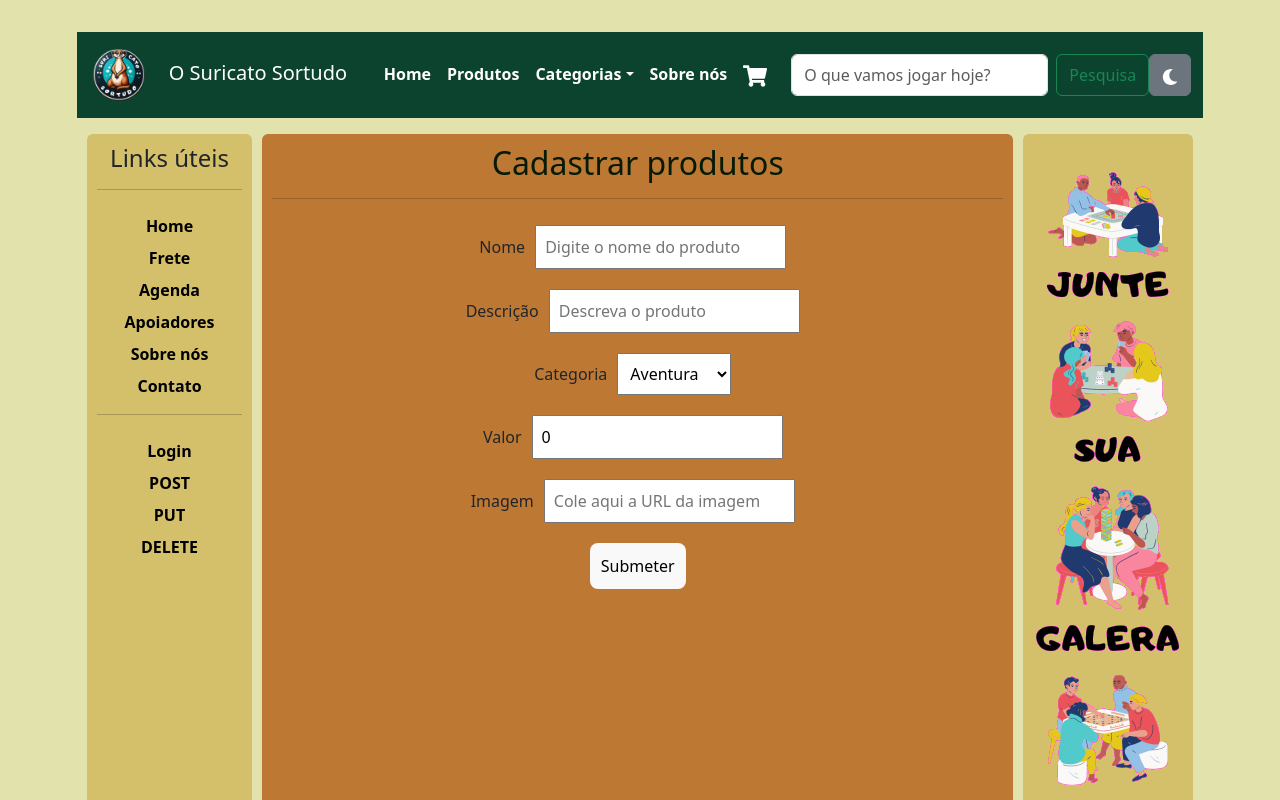
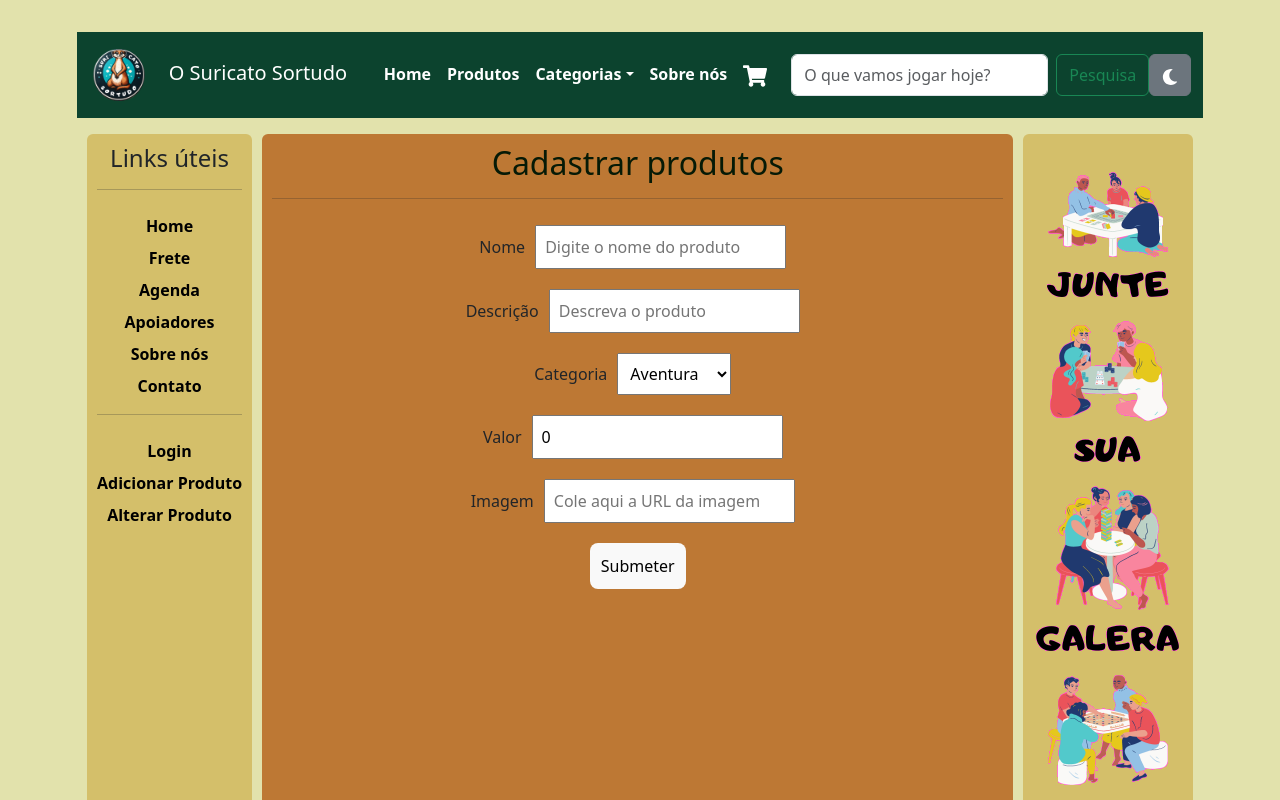
Before and after one commit to MahyParaquett/TrabGrupoDesWeb, a React (Vite) app in the folder SuricatoSortudo/: page /post in a window 1280 px wide. Shown: the top 800 px of the page. Built offline with nearby package versions, Linux system fonts and the light colour scheme.

Commit message:
fix: barra lateral

```diff
--- a/SuricatoSortudo/src/pages/post/post.jsx
+++ b/SuricatoSortudo/src/pages/post/post.jsx
@@ -6,6 +6,7 @@ import Container from "react-bootstrap/Container";
 import Row from "react-bootstrap/Row";
 import Col from "react-bootstrap/Col";
 import bannerlat from "../../components/img/bannerlat.png";
+import { Link } from "react-router-dom";
 
 const url = "https://65496be2dd8ebcd4ab2491f6.mockapi.io/produtos";
 
@@ -55,35 +56,32 @@ function post() {
           <div>
             <ul className="lista-lateral">
               <li>
-                <a href="#"> Home</a>
+                <Link to="/home">Home</Link>
               </li>
               <li>
-                <a href="#"> Frete</a>
+                <Link to="#"> Frete</Link>
               </li>
               <li>
-                <a href="#"> Agenda</a>
+                <Link to="#"> Agenda</Link>
               </li>
               <li>
-                <a href="#"> Apoiadores</a>
+                <Link to="#"> Apoiadores</Link>
               </li>
               <li>
-                <a href="#"> Sobre nós</a>
+                <Link to="/sobre"> Sobre nós</Link>
               </li>
               <li>
-                <a href="#"> Contato</a>
+                <Link to="/contatos"> Contato</Link>
               </li>
               <hr />
               <li>
-                <a href="#"> Login</a>
+                <Link to="/">Login</Link>
               </li>
               <li>
-                <a href="#"> POST</a>
+                <Link to="/post">Adicionar Produto</Link>
               </li>
               <li>
-                <a href="#"> PUT</a>
-              </li>
-              <li>
-                <a href="#"> DELETE</a>
+                <Link to="/put">Alterar Produto</Link>
               </li>
             </ul>
           </div>
```
